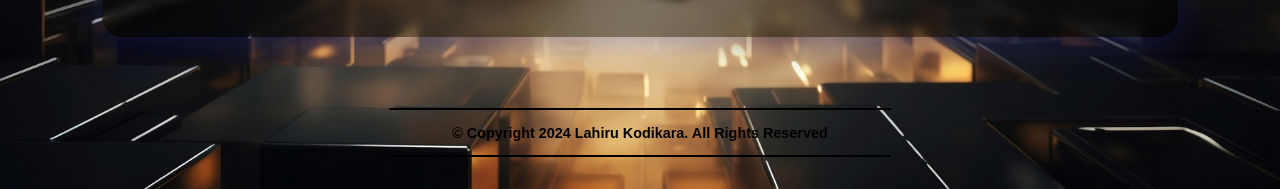
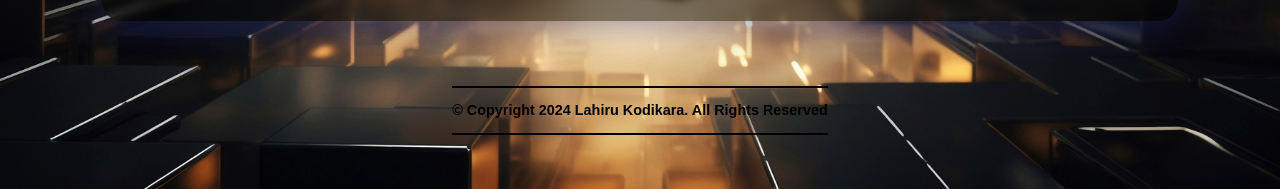
Before and after one commit to LahiruChanak/IT-Assignment-04, a plain HTML site: page index.html in a window 1280 px wide. Shown: the part 611-800 px from the top of the page. Drawn offline with Linux system fonts and the light colour scheme.

Commit message:
IT-Assignment-04

```diff
--- a/index.html
+++ b/index.html
@@ -125,7 +125,7 @@
 
       /* ------------------------ main content ----------------------- */
       section {
-        padding: 8vh 8vw;
+        padding: 6vh 8vw;
       }
 
       .main-title {
@@ -196,16 +196,11 @@
       footer {
         color: #000;
         font-weight: 700;
-        text-align: center;
         font-size: 0.9rem;
-        position: relative;
-        bottom: 0;
-        width: 100%;
-      }
-
-      hr {
-        width: 500px;
-        border: 1px solid #000;
+        width: fit-content;
+        margin: 17px auto 10px;
+        border-top: 2px solid #000;
+        border-bottom: 2px solid #000;
       }
     </style>
   </head>
@@ -282,9 +277,7 @@
     </main>
 
     <footer>
-      <hr />
       <p>&copy; Copyright 2024 Lahiru Kodikara. All Rights Reserved</p>
-      <hr />
     </footer>
   </body>
 </html>
```
